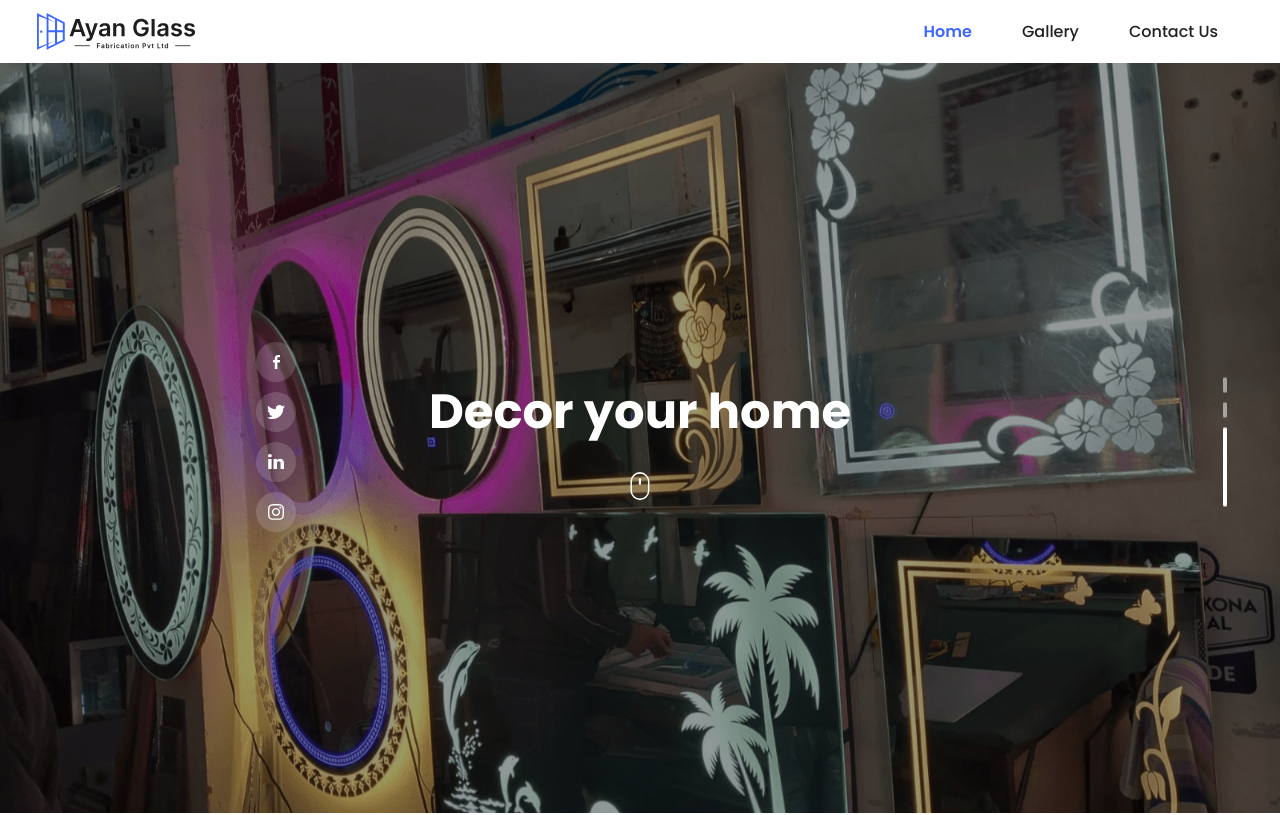
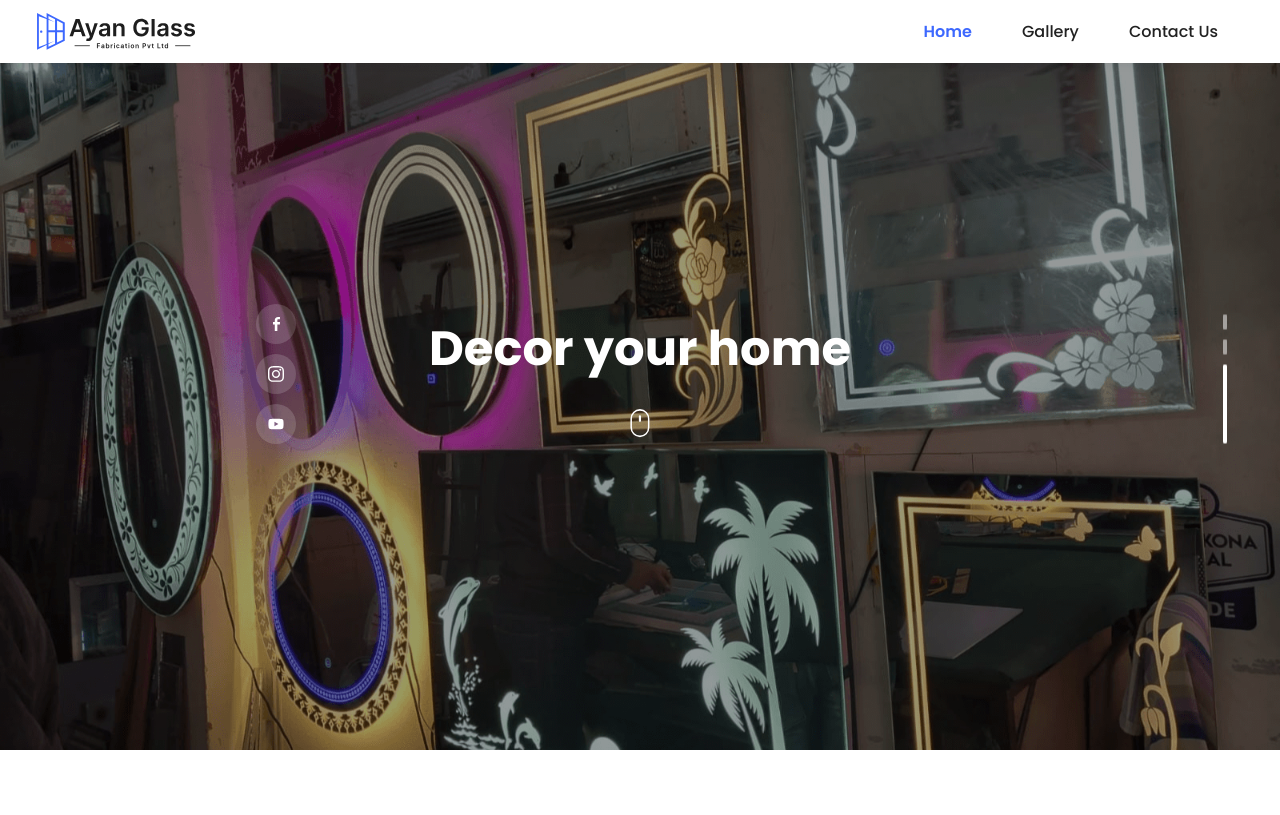
Before and after one commit to khanzafer448/ayaan-glass-works, a React (Vite) app: page / in a window 1280 px wide. Shown: the top 815 px of the page. Built offline with nearby package versions, Linux system fonts and the light colour scheme.

Commit message:
update contact details

```diff
--- a/package.json
+++ b/package.json
@@ -18,6 +18,7 @@
     "react-dom": "^18.3.1",
     "react-helmet": "^6.1.0",
     "react-hook-form": "^7.53.0",
+    "react-icons": "^5.4.0",
     "react-paginate": "^8.2.0",
     "react-router-dom": "^6.26.1",
     "react-slick": "^0.30.2",
--- a/src/components/contact/contact.jsx
+++ b/src/components/contact/contact.jsx
@@ -74,10 +74,10 @@ const Contact = () => {
                   Mon-Fri from 8am to 5pm.
                 </p>
                 <a
-                  href="tel:+917524891063"
+                  href="tel:+916392600686"
                   className="font-medium hover:text-[#3d68fe]"
                 >
-                  +91 7524891063
+                  +91 6392600686
                 </a>
               </div>
             </div>
--- a/src/components/footer/footer.jsx
+++ b/src/components/footer/footer.jsx
@@ -1,4 +1,9 @@
 import { Link } from "react-router-dom";
+import {
+  FaFacebookSquare,
+  FaInstagramSquare,
+  FaYoutubeSquare,
+} from "react-icons/fa";
 import "./footer.css";
 
 const Footer = () => {
@@ -28,7 +33,7 @@ const Footer = () => {
     <footer className="footer">
       <div className="container">
         <div className="footer-grid">
-          <div className="footer-column">
+          <div className="footer-column flex flex-col gap-3 max-sm:items-center">
             <Link to="/" className="max-sm:flex max-sm:justify-center">
               <img
                 src="images/logo.svg"
@@ -37,6 +42,26 @@ const Footer = () => {
                 height={30}
               />
             </Link>
+            <div className="flex gap-2">
+              <Link
+                to="https://www.facebook.com/share/15x7J4Uq9T/"
+                target="_blank"
+              >
+                <FaFacebookSquare className="text-gray-900 hover:text-[#1877F2] text-4xl transition-all" />
+              </Link>
+              <Link
+                to="https://www.instagram.com/ayanglass_aluminum_fabrication?igsh=MW40dHBoZDNxeDg0"
+                target="_blank"
+              >
+                <FaInstagramSquare className="text-gray-900 hover:text-[#fd1d1d] text-4xl transition-all" />
+              </Link>
+              <Link
+                to="https://youtube.com/@ayanglass-b1x?si=b4LmtNp79NfFSosp"
+                target="_blank"
+              >
+                <FaYoutubeSquare className="text-gray-900 hover:text-[#cd201f] text-4xl transition-all" />
+              </Link>
+            </div>
           </div>
 
           {menuItems.map((menu, index) => (
@@ -62,7 +87,7 @@ const Footer = () => {
                 Lucknow, Uttar Pradesh 226021
               </li>
               <li>
-                Call: <a href="tel:+917524891063">+91 7524891063</a>
+                Call: <a href="tel:+916392600686">+91 6392600686</a>
               </li>
 
               <li>
--- a/src/components/header/header.css
+++ b/src/components/header/header.css
@@ -3,6 +3,15 @@
   align-items: center;
   justify-content: space-between;
   width: 100%;
+}
+
+.header {
+  position: fixed;
+  top: 0;
+  width: 100%;
+  background-color: #fff;
+  z-index: 9999;
+  box-shadow: rgba(33, 35, 38, 0.1) 0px 10px 10px -10px;
 }
 
 .header .navbar-collapse {
--- a/src/components/home/home.jsx
+++ b/src/components/home/home.jsx
@@ -6,9 +6,9 @@ import mapicon from "../../assets/images/home/mapicon.svg";
 import slideicon from "../../assets/images/home/slideicon.svg";
 
 import fb from "../../assets/images/home/fb.svg";
-import twitter from "../../assets/images/home/twitter.svg";
-import linkedin from "../../assets/images/home/linkedin.svg";
 import insta from "../../assets/images/home/insta.svg";
+import { FaYoutube } from "react-icons/fa";
+
 import "./home.css";
 
 const Home = () => {
@@ -120,17 +120,36 @@ const Home = () => {
         <div className="social-menu">
           <ul>
             {[
-              { icon: fb, alt: "fb" },
-              { icon: twitter, alt: "twitter" },
-              { icon: linkedin, alt: "linkedin" },
-              { icon: insta, alt: "insta" },
-            ].map((social, idx) => (
-              <li key={idx}>
-                <Link to="">
-                  <img src={social.icon} alt={social.alt} />
-                </Link>
-              </li>
-            ))}
+              {
+                icon: fb,
+                alt: "fb",
+                url: "https://www.facebook.com/share/15x7J4Uq9T/",
+              },
+              {
+                icon: insta,
+                alt: "insta",
+                url: "https://www.instagram.com/ayanglass_aluminum_fabrication?igsh=MW40dHBoZDNxeDg0",
+              },
+              {
+                icon: insta,
+                alt: "youtube",
+                url: "https://youtube.com/@ayanglass-b1x?si=b4LmtNp79NfFSosp",
+              },
+            ].map((social) =>
+              social.alt === "youtube" ? (
+                <li key={social.url}>
+                  <Link to={social.url} target="_blank">
+                    <FaYoutube className="text-white" />
+                  </Link>
+                </li>
+              ) : (
+                <li key={social.url}>
+                  <Link to={social.url} target="_blank">
+                    <img src={social.icon} alt={social.alt} />
+                  </Link>
+                </li>
+              )
+            )}
           </ul>
         </div>
       </div>
--- a/src/components/layout/layout.jsx
+++ b/src/components/layout/layout.jsx
@@ -22,7 +22,7 @@ const Layout = ({ children }) => {
       <Footer />
       <a
         className="fixed-whatsapp fixed bottom-4 max-sm:bottom-8 right-4 z-[9999999]"
-        href="https://wa.me/+917524891063?text=Hi!"
+        href="https://wa.me/+916392600686?text=Hi!"
         target="_blank"
         rel="noopener noreferrer"
       >
```
Also changed, not shown: 2 other files (tests, documents, lock files or other folders).
